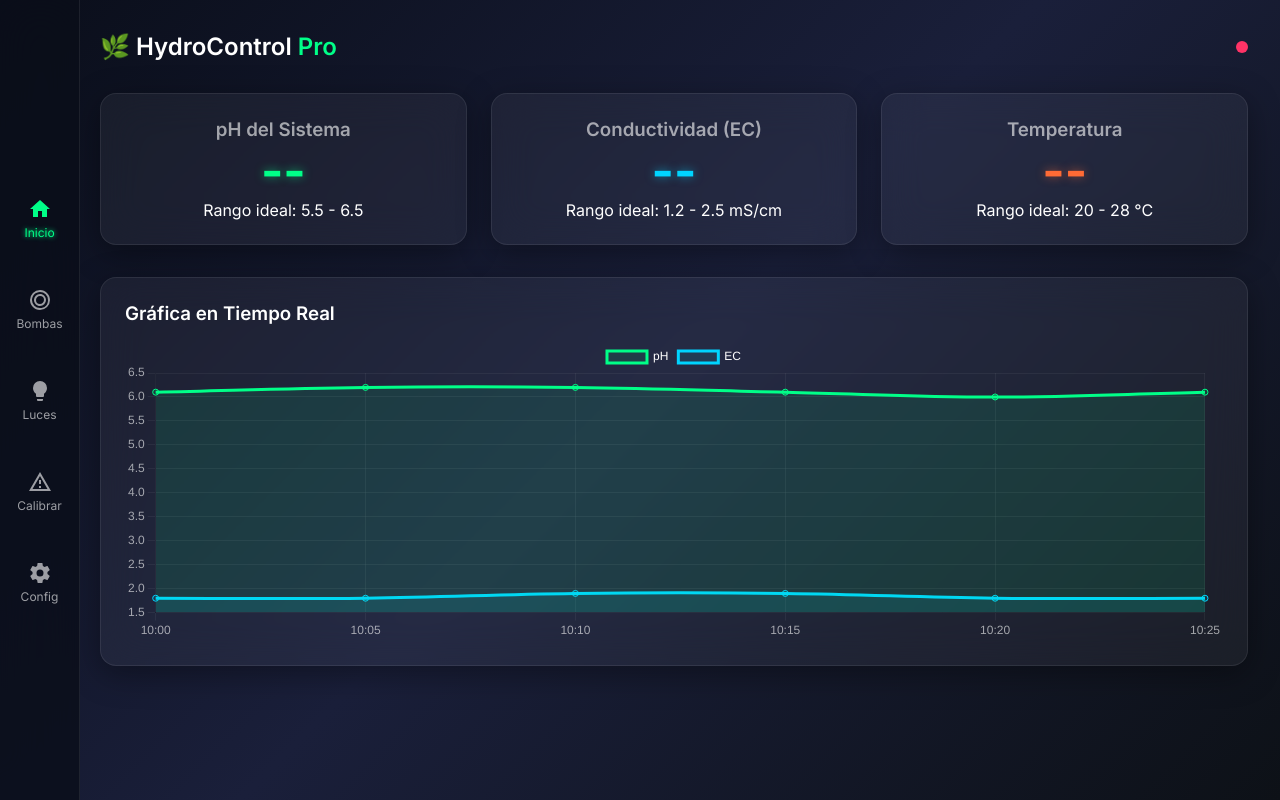
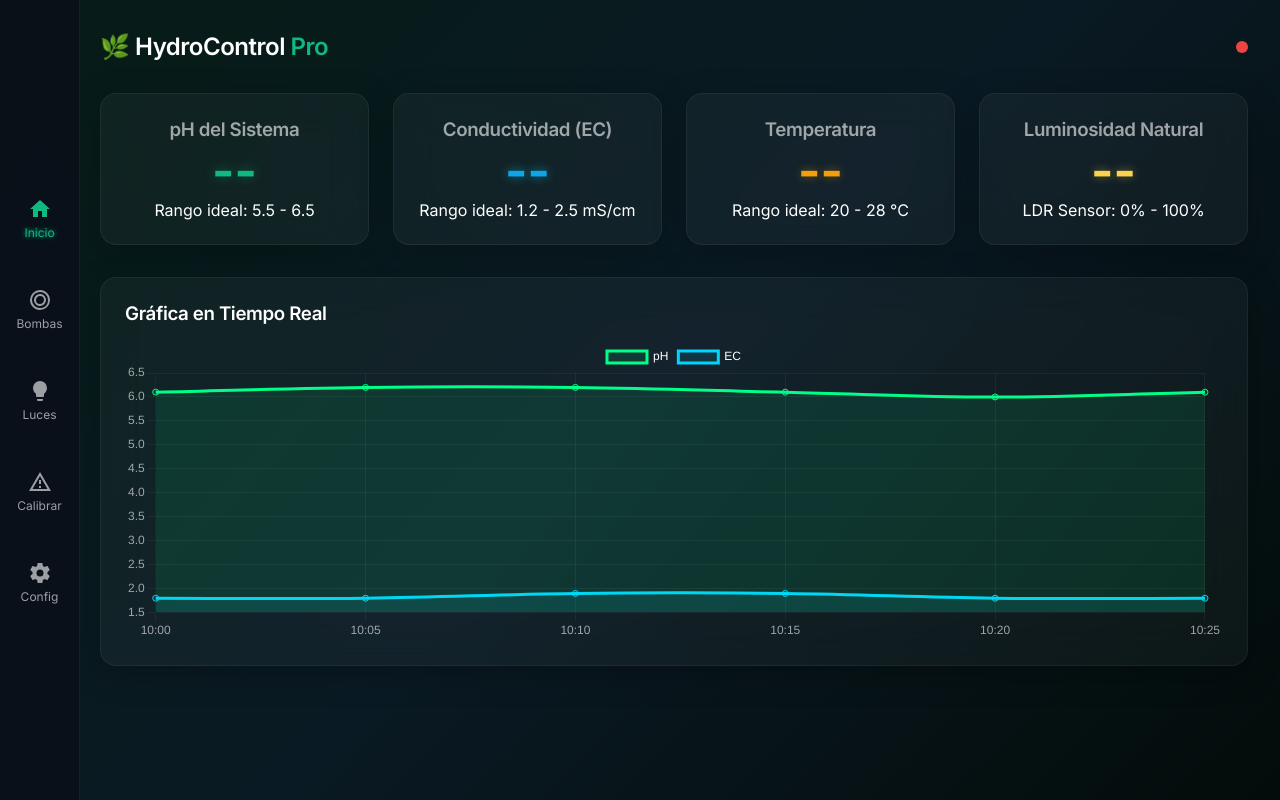
Before and after one commit to seth57/hidroponico-esp32, a plain HTML site: page firmware/data/index.html in a window 1280 px wide. Drawn offline with nearby package versions, Linux system fonts and the light colour scheme.

Commit message:
style: Update UI palette to hydroponic colors and add LDR gauge

```diff
--- a/firmware/data/css/style.css
+++ b/firmware/data/css/style.css
@@ -1,16 +1,18 @@
 :root {
-  --bg-color-start: #0a0e1a;
-  --bg-color-mid: #1a1f3a;
-  --bg-color-end: #0d1117;
+  /* Paleta hidropónica: Tonos de agua profunda y bosque */
+  --bg-color-start: #061c16;
+  --bg-color-mid: #0a1a24;
+  --bg-color-end: #030c0a;
 
-  --glass-bg: rgba(255, 255, 255, 0.05);
-  --glass-border: rgba(255, 255, 255, 0.08);
-  --glass-shadow: 0 8px 32px 0 rgba(0, 0, 0, 0.37);
+  --glass-bg: rgba(255, 255, 255, 0.04);
+  --glass-border: rgba(255, 255, 255, 0.06);
+  --glass-shadow: 0 8px 32px 0 rgba(0, 0, 0, 0.25);
 
-  --accent-primary: #00ff88;
-  --accent-secondary: #00d4ff;
-  --warning: #ff6b35;
-  --danger: #ff3366;
+  /* Colores de acento: Naturaleza (Verde hoja), Agua (Azul puro), Sol (Ámbar) */
+  --accent-primary: #10b981; /* Verde esmeralda vivo */
+  --accent-secondary: #0ea5e9; /* Azul agua claro */
+  --warning: #f59e0b; /* Luz solar / Alerta */
+  --danger: #ef4444; /* Rojo floral / Peligro */
 
   --text-primary: #ffffff;
   --text-secondary: rgba(255, 255, 255, 0.6);
@@ -46,14 +48,14 @@ body {
 
 .glass-card:hover {
   transform: translateY(-5px);
-  box-shadow: 0 12px 40px 0 rgba(0, 255, 136, 0.1);
+  box-shadow: 0 12px 40px 0 rgba(16, 185, 129, 0.15); /* Sombra esmeralda */
 }
 
 /* Typography */
-h1, h2, h3 { font-weight: 600; }
+h1, h2, h3 { font-weight: 600; letter-spacing: -0.02em; }
 .text-accent { color: var(--accent-primary); }
 .text-secondary { color: var(--text-secondary); }
-.value-large { font-size: 3rem; font-weight: 700; color: var(--accent-primary); text-shadow: 0 0 10px rgba(0,255,136,0.5); }
+.value-large { font-size: 3rem; font-weight: 700; color: var(--accent-primary); text-shadow: 0 0 12px rgba(16,185,129,0.4); }
 
 /* Layout */
 .app-container {
--- a/firmware/data/index.html
+++ b/firmware/data/index.html
@@ -62,8 +62,15 @@
                     <!-- Temp Card -->
                     <div class="glass-card gauge-container">
                         <h3 class="text-secondary">Temperatura</h3>
-                        <div class="value-large" id="tempValue" style="color: var(--warning); text-shadow: 0 0 10px rgba(255,107,53,0.5);">--</div>
+                        <div class="value-large" id="tempValue" style="color: var(--warning); text-shadow: 0 0 10px rgba(245,158,11,0.4);">--</div>
                         <p class="text-muted">Rango ideal: 20 - 28 °C</p>
+                    </div>
+
+                    <!-- LDR Card -->
+                    <div class="glass-card gauge-container">
+                        <h3 class="text-secondary">Luminosidad Natural</h3>
+                        <div class="value-large" id="ldrValue" style="color: #fcd34d; text-shadow: 0 0 10px rgba(252,211,77,0.4);">--</div>
+                        <p class="text-muted">LDR Sensor: 0% - 100%</p>
                     </div>
                 </div>
 
--- a/firmware/data/js/websocket.js
+++ b/firmware/data/js/websocket.js
@@ -79,9 +79,10 @@ function handleIncomingData(data) {
 
 function updateDashboard(data) {
     // Update simple text values if they exist
-    if(document.getElementById('phValue')) document.getElementById('phValue').innerText = data.ph.toFixed(1);
-    if(document.getElementById('ecValue')) document.getElementById('ecValue').innerText = data.ec.toFixed(1);
-    if(document.getElementById('tempValue')) document.getElementById('tempValue').innerText = data.temperature.toFixed(1) + '°C';
+    if(document.getElementById('phValue') && data.ph !== undefined) document.getElementById('phValue').innerText = data.ph.toFixed(1);
+    if(document.getElementById('ecValue') && data.ec !== undefined) document.getElementById('ecValue').innerText = data.ec.toFixed(1);
+    if(document.getElementById('tempValue') && data.temperature !== undefined) document.getElementById('tempValue').innerText = data.temperature.toFixed(1) + '°C';
+    if(document.getElementById('ldrValue') && data.ldr !== undefined) document.getElementById('ldrValue').innerText = data.ldr.toFixed(0) + '%';
 
     // Here we would also update Chart.js instances if implemented
     if(window.updateCharts) {
```
